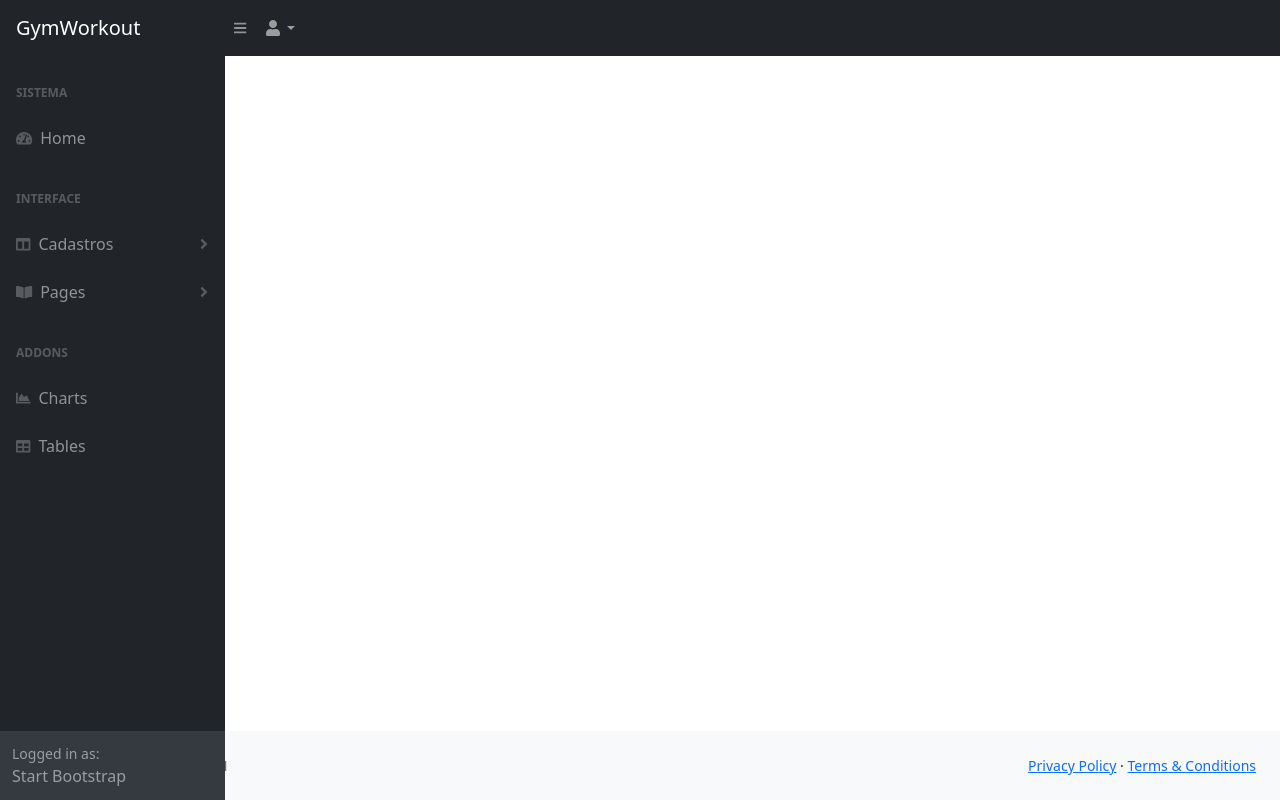
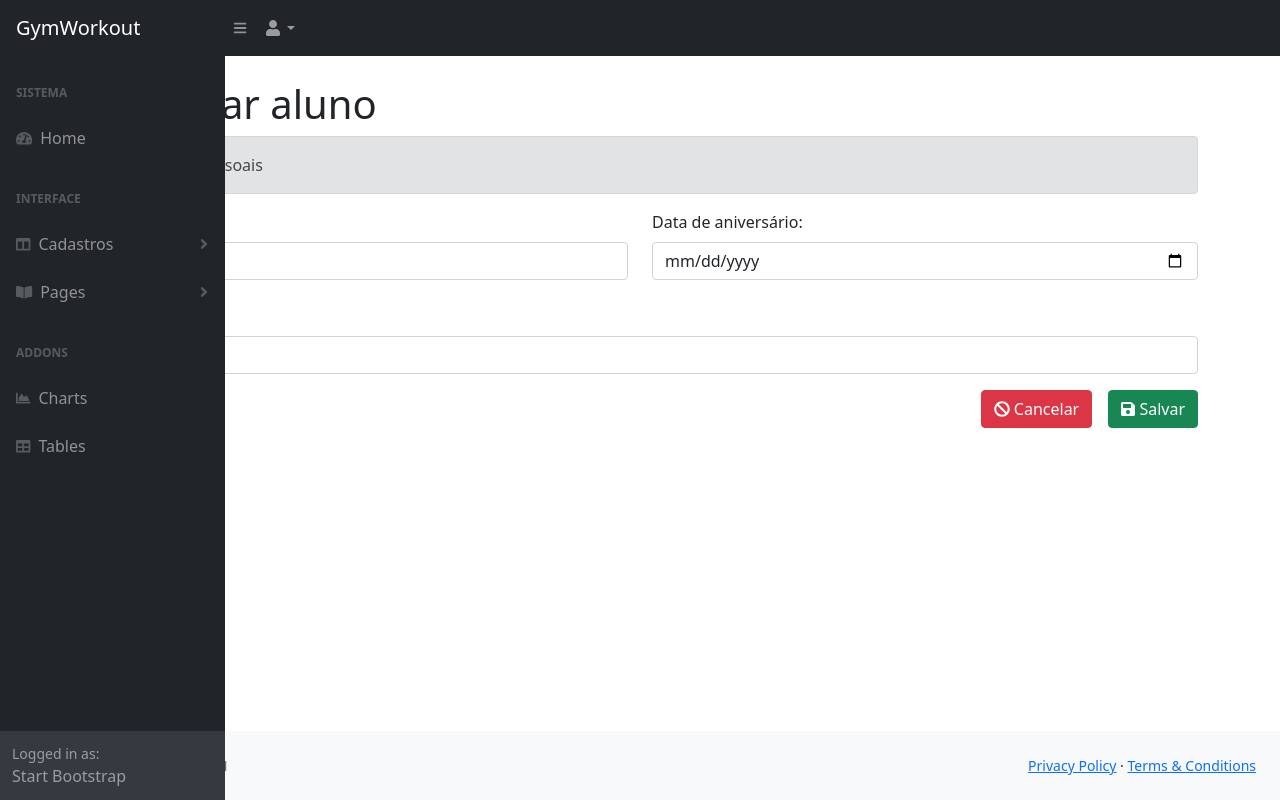
Before and after one commit to Ismael-Oliveira/gym-workout-app-2, an Angular app: page /clients-form in a window 1280 px wide. Before the commit this address led to /. Built offline with nearby package versions, Linux system fonts and the light colour scheme.

Commit message:
adicionando modulos, serviços, componentes e cadastro de clientes

```diff
--- a/src/app/app.module.ts
+++ b/src/app/app.module.ts
@@ -2,9 +2,11 @@ import { BrowserModule } from '@angular/platform-browser';
 import { NgModule } from '@angular/core';
 import { AppRoutingModule } from './app-routing.module';
 import { TemplateModule } from './template/template.module';
+import { HttpClientModule } from '@angular/common/http';
 
 import { AppComponent } from './app.component';
 import { HomeComponent } from './home/home.component';
+import { ClientsModule } from './clients/clients.module';
 
 @NgModule({
   declarations: [
@@ -14,7 +16,9 @@ import { HomeComponent } from './home/home.component';
   imports: [
     BrowserModule,
     AppRoutingModule,
-    TemplateModule
+    TemplateModule,
+    HttpClientModule,
+    ClientsModule
   ],
   providers: [],
   bootstrap: [AppComponent]
--- /dev/null
+++ b/src/app/clients.service.ts
@@ -0,0 +1,17 @@
+import { HttpClient } from '@angular/common/http';
+import { Injectable } from '@angular/core';
+import { Observable } from 'rxjs';
+import { Client } from './clients/clients';
+
+@Injectable({
+  providedIn: 'root'
+})
+export class ClientsService {
+
+  constructor(private http: HttpClient) { }
+
+  save(client: Client) : Observable<Client> {
+    return this.http.post<Client>('http://localhost:8081/api/clients', client);
+  }
+
+}
--- /dev/null
+++ b/src/app/clients/clients-form/clients-form.component.html
@@ -0,0 +1,60 @@
+<div class="container">
+    <h1 class="mt-4">Adicionar aluno</h1>
+    <div class="alert alert-secondary" role="alert">
+        Informações pessoais
+    </div>
+
+    <div class="row mt-3">
+        <div class="col-md-12" *ngIf="success">
+            <div class="alert alert-success" role="alert">
+                Aluno cadastrado/atualizado com sucesso.
+            </div>
+        </div>
+
+        <div class="col-md-12" *ngFor="let error of errors">
+            <div class="alert alert-danger" role="alert">
+                {{error.error}}
+            </div>
+        </div>
+    </div>
+
+    <form #clientsForm="ngForm" (ngSubmit)="onSubmit()" method="post">
+        <div class="row mb-3" *ngIf="client.id">
+            <div class="col-md-6">
+                <label for="" class="form-label">ID:</label>
+                <input type="text" class="form-control" [ngModel]="client.id" name="id" disabled>
+            </div>
+            <div class="col-md-6">
+                <label for="" class="form-label">Perfil:</label>
+                <input type="text" class="form-control" [(value)]="client.typeUser" value="CLIENT" name="typeUser" disabled>
+            </div>
+        </div>
+
+        <div class="row mb-3">
+            <div class="col-6">
+                <label for="" class="form-label">Nome: *</label>
+                <input type="text" class="form-control" [(ngModel)]="client.name" name="name">
+            </div>
+            <div class="col-6">
+                <label for="" class="form-label">Data de aniversário:</label>
+                <input type="date" class="form-control" [(ngModel)]="client.birthDate" name="birthDate">
+            </div>
+        </div>
+        <div class="row mb-3">
+            <div class="col-12 mt-2">
+                <label for="" class="form-label">Email: *</label>
+                <input type="email" class="form-control" [(ngModel)]="client.email" name="email">
+            </div>
+        </div>
+        <div class="row">
+            <div class="d-grid gap-2 d-md-flex justify-content-md-end">
+                <button type="button" class="btn btn-danger me-2">
+                    <i class="fa fa-ban"></i> Cancelar
+                </button>
+                <button type="submit" class="btn btn-success">
+                    <i class="fa fa-save"></i> Salvar
+                </button>
+            </div>
+        </div>
+    </form>
+</div>
--- /dev/null
+++ b/src/app/clients/clients-form/clients-form.component.ts
@@ -0,0 +1,40 @@
+import { Component, OnInit } from '@angular/core';
+import { ClientsService } from 'src/app/clients.service';
+import { Client } from '../clients';
+
+@Component({
+  selector: 'app-clients-form',
+  templateUrl: './clients-form.component.html',
+  styleUrls: ['./clients-form.component.css']
+})
+export class ClientsFormComponent implements OnInit {
+
+  client: Client;
+  success: Boolean = false;
+  errors: string[] = [];
+
+  constructor(private service: ClientsService) {
+    this.client = new Client();
+    this.client.typeUser = "CLIENT";
+  }
+
+  ngOnInit() {
+  }
+
+  onSubmit() {
+    this.service
+    .save(this.client)
+    .subscribe({
+      next: (response) => {
+        this.success = true;
+        this.errors = [];
+        this.client = response;
+      },
+      error: (errorResponse) => {
+        this.success = false;
+        this.errors = errorResponse.error;
+      }
+    });
+  }
+
+}
--- /dev/null
+++ b/src/app/clients/clients-list/clients-list.component.html
@@ -0,0 +1 @@
+<p>clients-list works!</p>
--- /dev/null
+++ b/src/app/clients/clients-list/clients-list.component.ts
@@ -0,0 +1,15 @@
+import { Component, OnInit } from '@angular/core';
+
+@Component({
+  selector: 'app-clients-list',
+  templateUrl: './clients-list.component.html',
+  styleUrls: ['./clients-list.component.css']
+})
+export class ClientsListComponent implements OnInit {
+
+  constructor() { }
+
+  ngOnInit() {
+  }
+
+}
--- /dev/null
+++ b/src/app/clients/clients.ts
@@ -0,0 +1,7 @@
+export class Client {
+    id: number;
+    name: string;
+    birthDate: String;
+    typeUser: string;
+    email: string;
+}
```
Also changed, not shown: src/app/clients/clients-routing.module.ts (added, +14 -0 lines), src/app/clients/clients.module.ts (added, +20 -0 lines), src/app/clients/clients-form/clients-form.component.css (added), src/app/clients/clients-list/clients-list.component.css (added).
